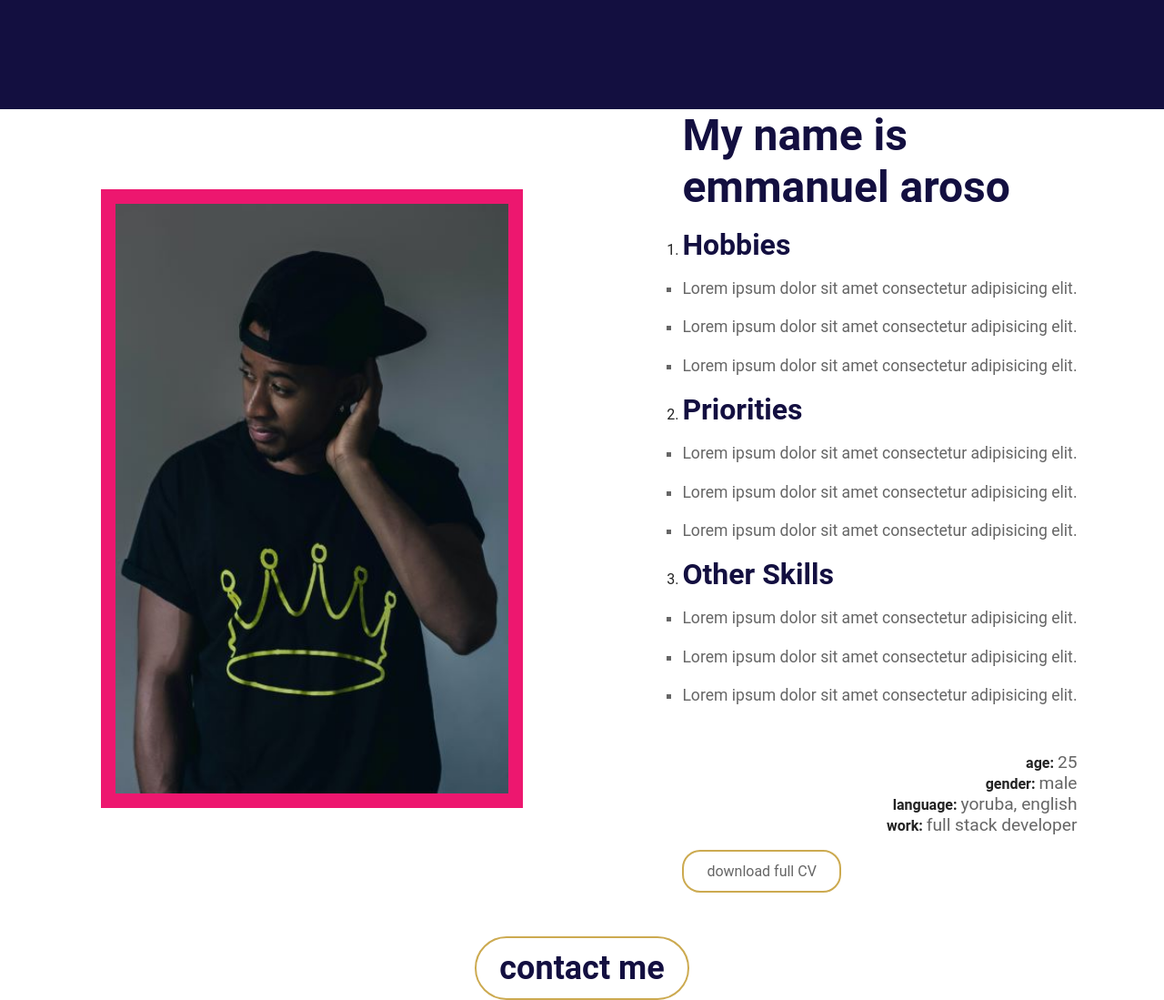
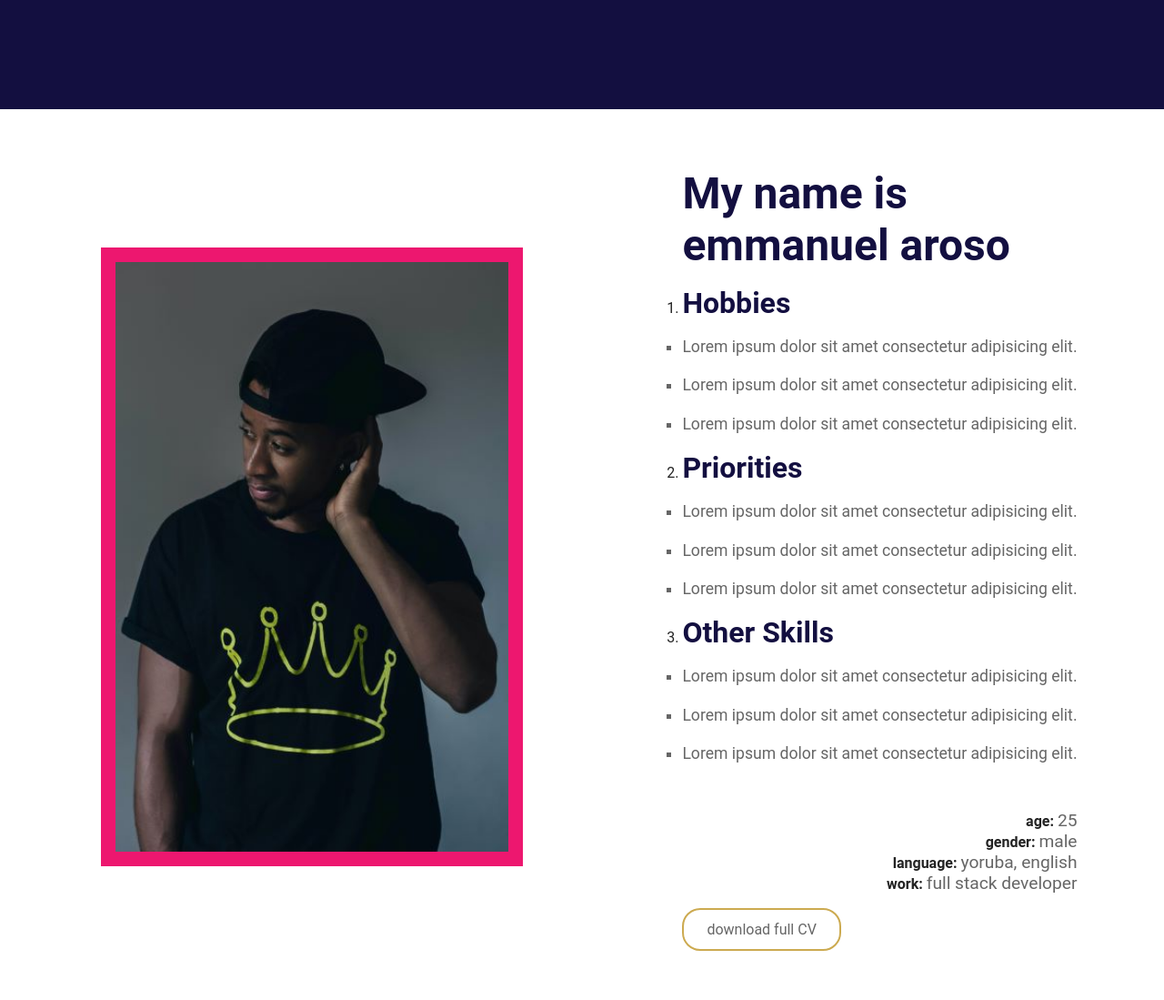
Before and after one commit to emarc99/HTML-and-CSS-Zuri, a plain HTML site: page index.html in a window 1280 px wide. Shown: the part 680-1779 px from the top of the page at 91% size. Drawn offline with Linux system fonts and the light colour scheme.

Commit message:
Update style.css

```diff
--- a/style.css
+++ b/style.css
@@ -108,7 +108,7 @@ header .navbar a:hover, header .navbar a.active {
     object-fit: cover;
 }
 .about {
-    padding-top: 4rem 0;
+    padding: 4rem 0;
     min-height: 100vh;
 }
 
```
